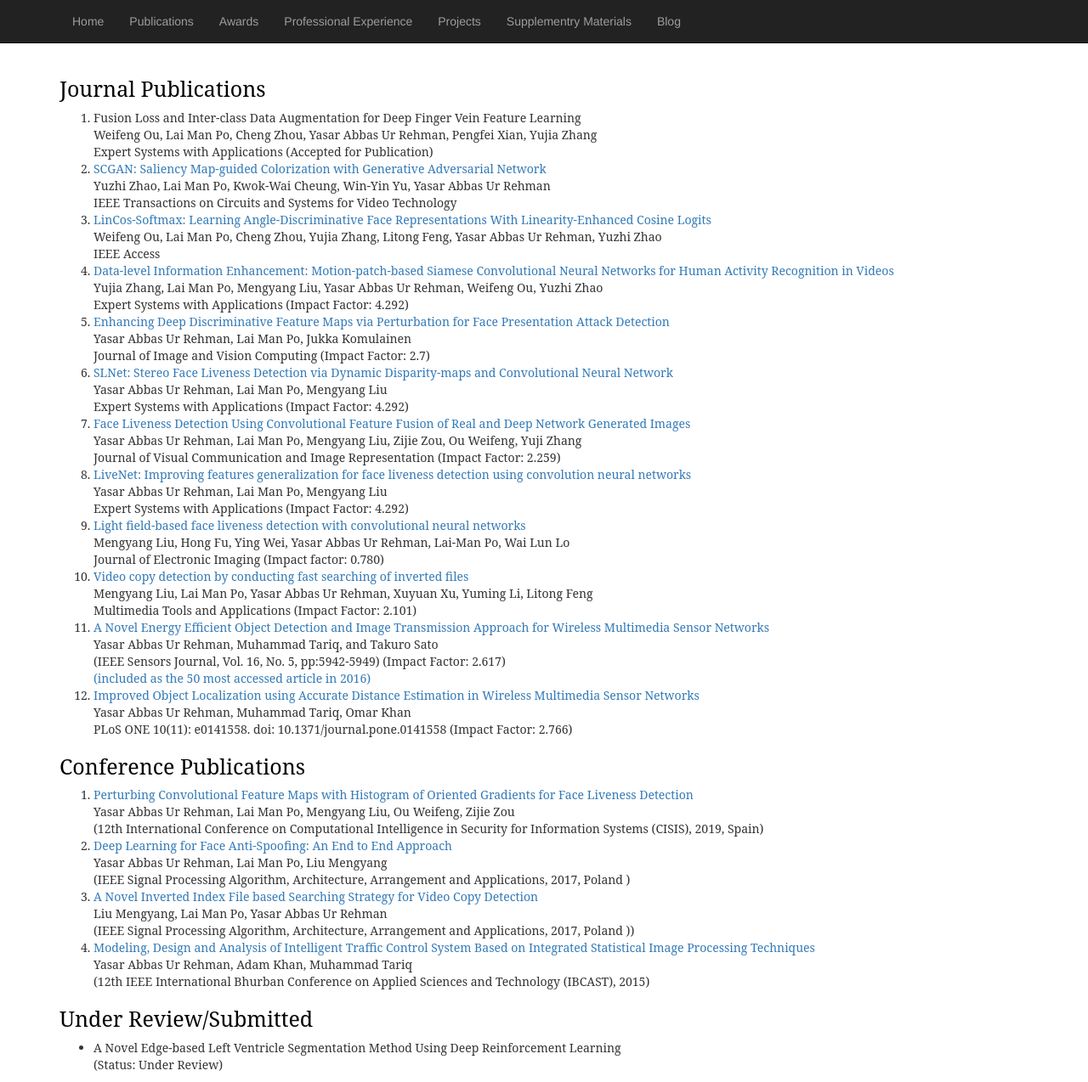
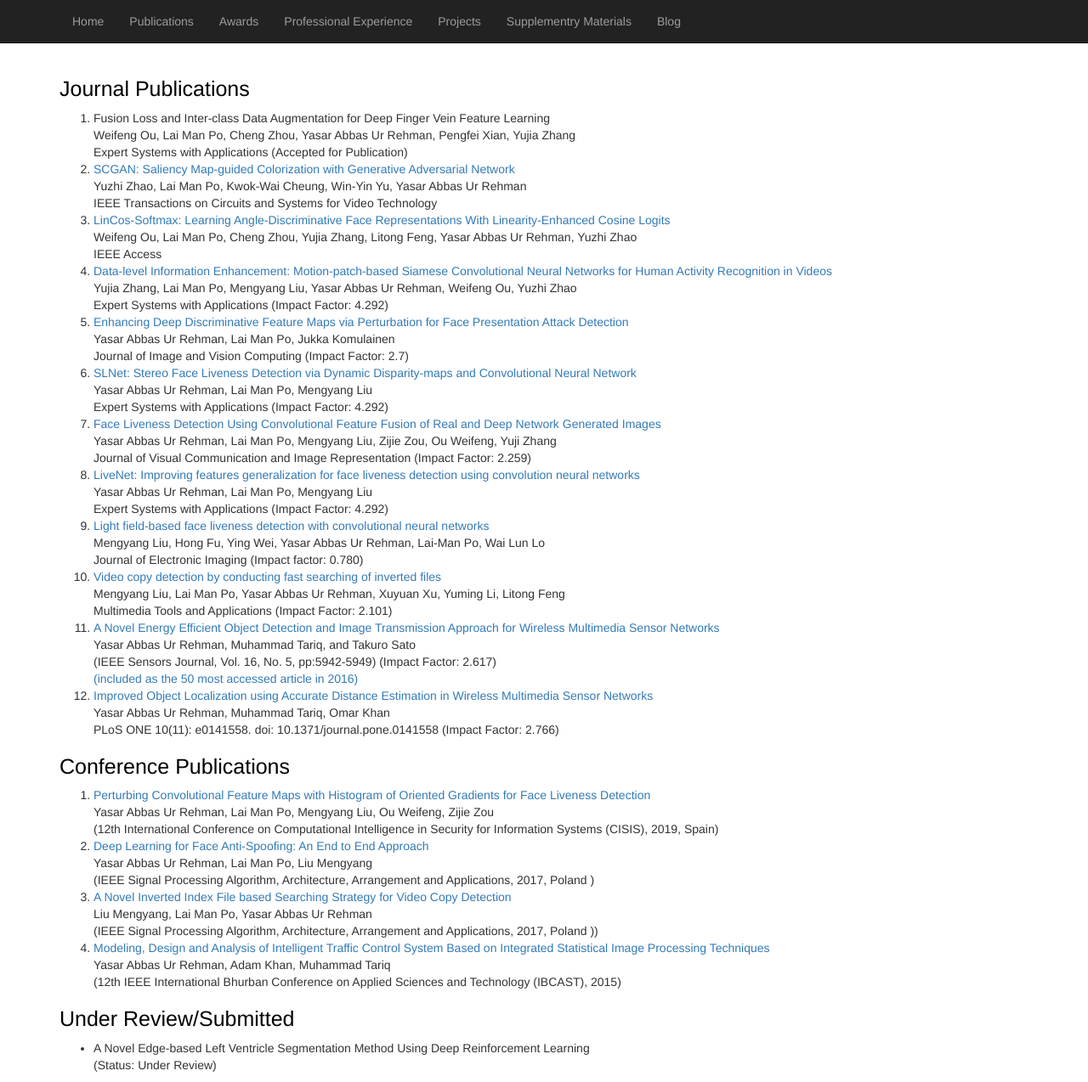
Before and after one commit to yasar-rehman/yasar, a Jekyll site: the page built from publications.md, in a window 1280 px wide. Shown: the whole page at 85% size. Built offline with Jekyll 4.4.1, drawn with Linux system fonts in a browser that asks for light colours; some web fonts are replaced; our own code applies the rules of GitHub Pages for plain Markdown files.

Commit message:
Update publications.md

```diff
--- a/publications.md
+++ b/publications.md
@@ -1,6 +1,6 @@
 
 <body>
-<div style="font-family:'Serif', Times New Roman;">
+<div class="project_section">
 <p>
 <h1 style="color:black; font-size:25px"> Journal Publications </h1>
 <ol type="1">
```
